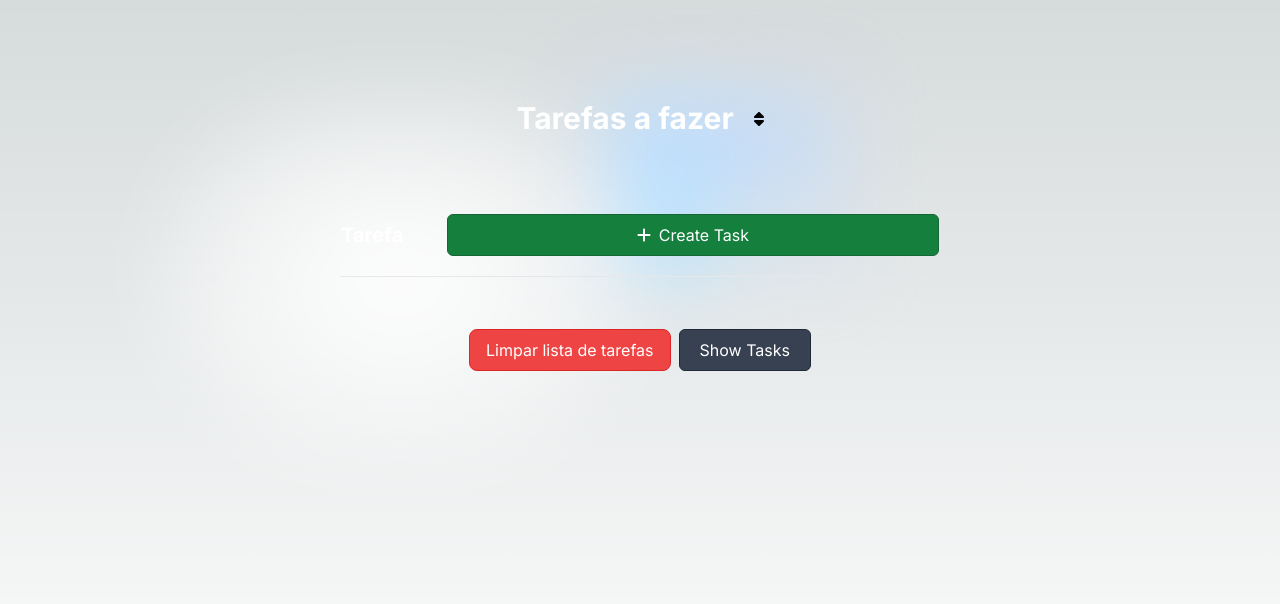
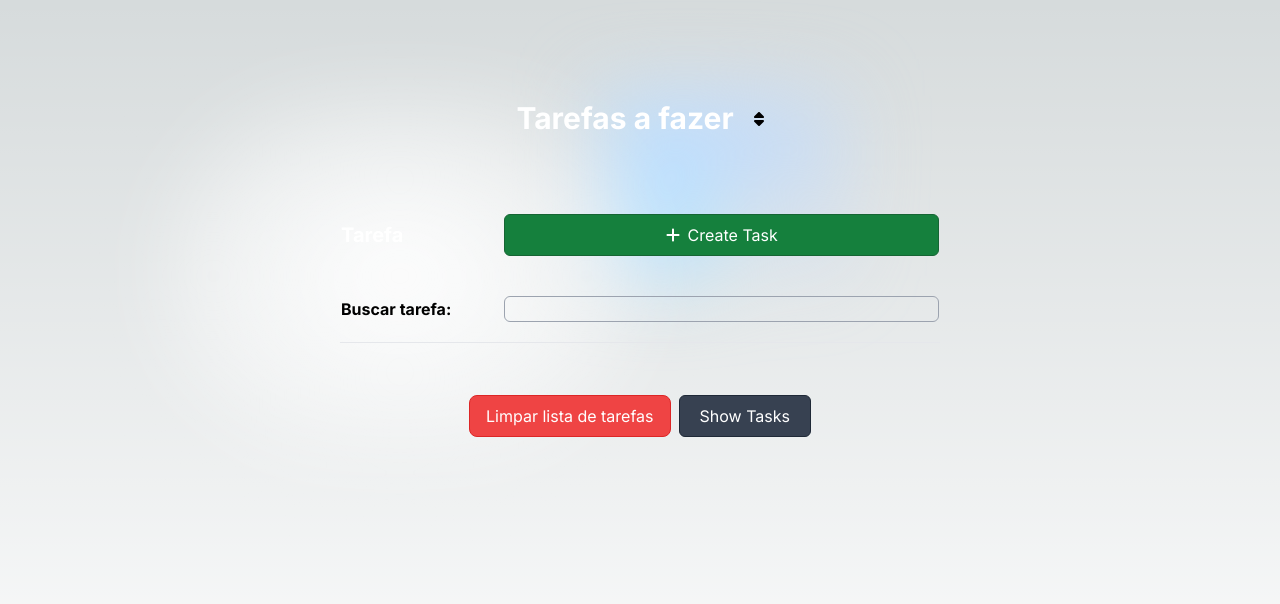
Before and after one commit to NisanEduardo/tasksManager-nextJS, a Next.js app: page /list in a window 1280 px wide. Shown: the top 604 px of the page. Built offline with nearby package versions, Linux system fonts and the light colour scheme.

Commit message:
corrigindo paginação e ordenação das tasks por página, otimização código e componentização do código

```diff
--- a/app/Molecules/CreateTaskForm.tsx
+++ b/app/Molecules/CreateTaskForm.tsx
@@ -1,15 +1,12 @@
 import { useTasks } from "../custom-hooks/useTasks";
 import { ActionButtom } from "../Atoms/ActionButton/ActionButtom";
 import { useTaskStore } from "../store/tasksStore";
+import { useForm } from "../custom-hooks/useForm";
 
 export const CreateTaskForm = () => {
   const { createTask } = useTasks();
+  const { handleTaskInput } = useForm();
   const { taskName, setShowModal, setTaskName } = useTaskStore();
-
-  function handleTaskInput(event: React.FormEvent<HTMLInputElement>) {
-    let inputValue = event.currentTarget.value;
-    setTaskName(inputValue);
-  }
 
   function handleSubmit(event: React.FormEvent<HTMLFormElement>) {
     event.preventDefault();
--- a/app/Molecules/Pagination.tsx
+++ b/app/Molecules/Pagination.tsx
@@ -6,27 +6,26 @@ import {
   faAngleRight,
 } from "@fortawesome/free-solid-svg-icons";
 
-interface PaginationProps {
-  totalItems: number;
-  itemsPerPage: number;
-  currPage: number;
-  changePage: (number: number) => void;
-}
+import { useTaskStore } from "../store/tasksStore";
+import { ITEMS_PER_PAGE } from "../custom-hooks/useListTasks";
+import { useEffect } from "react";
 
 const paginationRange = (pageNumbers: number) => {
   const length = pageNumbers;
   return Array.from({ length }, (_, index) => index + 1);
 };
 
-export const Pagination = ({
-  totalItems,
-  itemsPerPage,
-  currPage,
-  changePage,
-}: PaginationProps) => {
-  const pagesQty = Math.ceil(totalItems / itemsPerPage);
+export const Pagination = () => {
+  const { tasksStoraged, setCurrPage } = useTaskStore();
+
+  const pagesQty = Math.ceil(tasksStoraged.length / ITEMS_PER_PAGE);
+
+  const handleChangePage = (page: number) => {
+    setCurrPage(page);
+  };
 
   return (
+    <div>
       <ul className="[&>li]:inline-block [&>li]:m-1">
         <li>
           <FontAwesomeIcon icon={faAnglesLeft} />
@@ -36,8 +35,8 @@ export const Pagination = ({
         </li>
 
         {paginationRange(pagesQty).map((number) => (
-        <li>
-          <button type="button" onClick={() => changePage(number)}>
+          <li key={number}>
+            <button type="button" onClick={() => handleChangePage(number)}>
               {number}
             </button>
           </li>
@@ -50,5 +49,6 @@ export const Pagination = ({
           <FontAwesomeIcon icon={faAnglesRight} />
         </li>
       </ul>
+    </div>
   );
 };
--- a/app/components/list-tasks/ListTasks.tsx
+++ b/app/components/list-tasks/ListTasks.tsx
@@ -1,122 +1,56 @@
 "use client";
 
-import { FontAwesomeIcon } from "@fortawesome/react-fontawesome";
-import { faPlus, faSort } from "@fortawesome/free-solid-svg-icons";
-import { TasksHeading } from "@/app/Molecules/TasksHeading";
+import { useEffect } from "react";
 
-import { TaskProps } from "../../store/tasksStore";
 import { TasksFooter } from "@/app/Molecules/TasksFooter";
-import { TasksItem } from "../task-item/TaskItem";
-import { useCallback, useEffect, useState } from "react";
+import { DialogCompletedTaskModal } from "@/app/Molecules/DialogCompletedTaskModal";
+import { Pagination } from "@/app/Molecules/Pagination";
+import { TasksTable } from "./TasksTable";
 
 import { useTaskStore } from "../../store/tasksStore";
-
-import { useLocalStorage } from "../../custom-hooks/useLocalStorage";
-import { DialogCompletedTaskModal } from "@/app/Molecules/DialogCompletedTaskModal";
-import { Pagination } from "@/app/Molecules/Pagination";
+import { ListTasksHeader } from "./ListTasksHeader";
 
 export const ListTasks = () => {
-  const ITEMS_PER_PAGE = 10;
-
-  const { task, tasksStoraged, showModal, setTasksStoraged, setShowModal } =
-    useTaskStore();
-  const [currPage, setCurrPage] = useState(1);
-
-  const { hasLocalStorageTasks } = useLocalStorage();
+  const {
+    task,
+    taskName,
+    tasksStoraged,
+    showModal,
+    currTasks,
+    currPage,
+    setShowModal,
+    setCurrTasks,
+    setCurrPage,
+  } = useTaskStore();
 
   useEffect(() => {
-    if (!hasLocalStorageTasks) return;
-
-    setTasksStoraged(hasLocalStorageTasks());
-  }, []);
-
-  useEffect(() => {}, [tasksStoraged]);
-
-  // const tasksToShowInterval = {
-  //   start: (currPage - 1) * ITEMS_PER_PAGE,
-  //   ITEMS_PER_PAGE,
-  // };
-
-  // const tasksPerPageList = hasLocalStorageTasks().splice(
-  //   tasksToShowInterval.start,
-  //   tasksToShowInterval.ITEMS_PER_PAGE
-  // );
+    localStorage.setItem("tasksDB", JSON.stringify(tasksStoraged));
+    setShowModal(false);
+  }, [tasksStoraged]);
 
   // useEffect(() => {
-  //   localStorage.setItem("tasksDB", JSON.stringify(tasksStoraged));
-  //   setShowModal(false);
-  // }, [tasksStoraged]);
+  //   const searchResult = () => {
+  //     if (taskName !== "") {
+  //       return tasksStoraged.filter(
+  //         (task: TaskProps) => task.name.toLowerCase().indexOf(taskName) >= 0
+  //       );
+  //     }
+  //   };
 
-  // function handleChangePage(page: number) {
-  //   setCurrPage(page);
-  // }
-
-  const handleSortTasks = useCallback(() => {
-    const sortedTasksStoraged = tasksStoraged.sort(
-      (a: TaskProps, b: TaskProps) => {
-        if (a.name < b.name) {
-          return -1;
-        } else if (a.name > b.name) {
-          return -1;
-        }
-      }
-    );
-
-    setTasksStoraged(sortedTasksStoraged);
-  }, [tasksStoraged]);
+  //   setCurrTasks(searchResult());
+  // }, [taskName]);
 
   return (
     <div className="relative">
-      <button
-        type="button"
-        className="text-center w-full hover:opacity-70 transition flex gap-5 items-center justify-center"
-        onClick={() => {
-          handleSortTasks();
-        }}
-      >
-        <TasksHeading text="Tarefas a fazer" />
-        <FontAwesomeIcon
-          icon={faSort}
-          className="flex justify-center items-center"
-        />
-      </button>
+      <ListTasksHeader />
 
       {task && showModal ? <DialogCompletedTaskModal currTask={task} /> : null}
 
       <div className="py-8">
-        <table className="w-full min-w-[600px] mt-10 rounded-lg">
-          <thead className="border-gray-200 border-b">
-            <tr className="">
-              <th className="text-white text-xl text-left pb-5">Tarefa</th>
-              <th className="min-w-[300px] pb-5">
-                <a
-                  href="/create"
-                  className="flex justify-center items-center gap-2 text-white font-normal py-2 px-5 rounded-md border border-green-800 bg-green-700 hover:bg-green-600 transition-all"
-                >
-                  <FontAwesomeIcon icon={faPlus} />
-                  Create Task
-                </a>
-              </th>
-            </tr>
-          </thead>
-          <tbody className="">
-            {tasksStoraged &&
-              tasksStoraged.map((task: TaskProps, index: number) => (
-                <TasksItem key={`${task.name}-${index}`} task={task} />
-              ))}
-          </tbody>
-        </table>
+        <TasksTable />
       </div>
-      {/*
-      {!hasLocalStorageTasks ? null : (
-        // <Pagination
-        //   totalItems={tasksStoraged.length}
-        //   itemsPerPage={ITEMS_PER_PAGE}
-        //   currPage={currPage}
-        //   // changePage={handleChangePage}
-        // />
-      )} */}
 
+      {!tasksStoraged ? null : <Pagination />}
       <TasksFooter />
     </div>
   );
--- /dev/null
+++ b/app/components/list-tasks/ListTasksHeader.tsx
@@ -0,0 +1,38 @@
+"use client";
+
+import { TasksHeading } from "@/app/Molecules/TasksHeading";
+
+import { faSort } from "@fortawesome/free-solid-svg-icons";
+import { FontAwesomeIcon } from "@fortawesome/react-fontawesome";
+
+import { useTaskStore } from "../../store/tasksStore";
+
+export const ListTasksHeader = () => {
+  const { currTasks, setCurrTasks } = useTaskStore();
+
+  const handleSortTasks = () => {
+    const sortedTasksStoraged = currTasks.sort((a, b) => {
+      if (a.name < b.name) {
+        return -1;
+      } else if (a.name > b.name) {
+        return -1;
+      }
+    });
+
+    setCurrTasks(sortedTasksStoraged);
+  };
+
+  return (
+    <button
+      type="button"
+      className="text-center w-full hover:opacity-70 transition flex gap-5 items-center justify-center"
+      onClick={handleSortTasks}
+    >
+      <TasksHeading text="Tarefas a fazer" />
+      <FontAwesomeIcon
+        icon={faSort}
+        className="flex justify-center items-center"
+      />
+    </button>
+  );
+};
--- /dev/null
+++ b/app/components/list-tasks/TasksTable.tsx
@@ -0,0 +1,49 @@
+import { faPlus } from "@fortawesome/free-solid-svg-icons";
+import { FontAwesomeIcon } from "@fortawesome/react-fontawesome";
+
+import { TasksTableBody } from "./TasksTableBody";
+
+import { useTaskStore } from "../../store/tasksStore";
+import { useForm } from "../../custom-hooks/useForm";
+
+export const TasksTable = () => {
+  const { taskName } = useTaskStore();
+  const { handleTaskInput } = useForm();
+
+  return (
+    <table className="w-full min-w-[600px] mt-10 rounded-lg">
+      <thead className="border-gray-200 border-b">
+        <tr className="">
+          <th className="text-white text-xl text-left pb-5">Tarefa</th>
+          <th className="min-w-[300px] pb-5">
+            <a
+              href="/create"
+              className="flex justify-center items-center gap-2 text-white font-normal py-2 px-5 rounded-md border border-green-800 bg-green-700 hover:bg-green-600 transition-all"
+            >
+              <FontAwesomeIcon icon={faPlus} />
+              Create Task
+            </a>
+          </th>
+        </tr>
+        <tr>
+          <th className="py-5 text-left">
+            <h2>Buscar tarefa:</h2>
+          </th>
+          <th className="py-5">
+            <form action="">
+              <input
+                type="text"
+                name="taskSearch"
+                id="taskSearch"
+                value={taskName}
+                onChange={handleTaskInput}
+                className="border border-gray-400 bg-transparent placeholder:text-gray-300 rounded-md w-full px-2"
+              />
+            </form>
+          </th>
+        </tr>
+      </thead>
+      <TasksTableBody />
+    </table>
+  );
+};
--- /dev/null
+++ b/app/components/list-tasks/TasksTableBody.tsx
@@ -0,0 +1,23 @@
+import { useEffect } from "react";
+import { TaskProps, useTaskStore } from "../../store/tasksStore";
+import { TasksItem } from "../task-item";
+import { useListTasks } from "@/app/custom-hooks/useListTasks";
+
+export const TasksTableBody = () => {
+  const { currTasks, currPage, setCurrTasks } = useTaskStore();
+
+  const { tasksPerPageList } = useListTasks({ currPage });
+
+  useEffect(() => {
+    setCurrTasks(tasksPerPageList());
+  }, [currPage]);
+
+  return (
+    <tbody className="">
+      {currTasks &&
+        currTasks.map((task: TaskProps, index: number) => (
+          <TasksItem key={`${task.name}-${index}`} task={task} />
+        ))}
+    </tbody>
+  );
+};
--- /dev/null
+++ b/app/custom-hooks/useForm.ts
@@ -0,0 +1,17 @@
+
+import { useTaskStore } from '../store/tasksStore'
+
+
+export const useForm = () => {
+  const { setTaskName } = useTaskStore()
+
+  function handleTaskInput(event: React.FormEvent<HTMLInputElement>) {
+    let inputValue = event.currentTarget.value;
+    setTaskName(inputValue);
+  }
+
+
+  return {
+    handleTaskInput
+  }
+}
--- /dev/null
+++ b/app/custom-hooks/useListTasks.ts
@@ -0,0 +1,36 @@
+import { useLocalStorage } from "./useLocalStorage";
+
+export const ITEMS_PER_PAGE = 2;
+
+type UseListTasksProps = {
+  currPage: number
+}
+
+export const useListTasks = ({
+  currPage
+}: UseListTasksProps) => {
+  const { hasLocalStorageTasks } = useLocalStorage()
+
+  const tasksToShowInterval = {
+    start: (currPage - 1) * ITEMS_PER_PAGE,
+    ITEMS_PER_PAGE,
+  };
+
+
+
+  const tasksPerPageList = () => {
+    if (!hasLocalStorageTasks()) return
+
+    return hasLocalStorageTasks().splice(
+      tasksToShowInterval.start,
+      tasksToShowInterval.ITEMS_PER_PAGE
+    );
+  }
+
+
+
+  return {
+    tasksToShowInterval,
+    tasksPerPageList
+  }
+}
--- /dev/null
+++ b/app/custom-hooks/usePagination.ts
@@ -0,0 +1,13 @@
+import { useState } from 'react'
+
+export const usePagination = () => {
+  const [currPage, setCurrPage] = useState(1);
+
+  function handleChangePage(page: number) {
+    return setCurrPage(page);
+  }
+
+  return {
+    handleChangePage
+  }
+}
--- a/app/store/tasksStore.ts
+++ b/app/store/tasksStore.ts
@@ -1,6 +1,7 @@
 import { create } from "zustand";
 
 import { useLocalStorage } from '../custom-hooks/useLocalStorage'
+import { useListTasks } from '../custom-hooks/useListTasks'
 
 export type TaskProps = {
   id: Date;
@@ -13,7 +14,9 @@ type States = {
   taskName: string;
   task: TaskProps | null;
   tasksStoraged: TaskProps[] | never[] | any;
+  currTasks: TaskProps[] | never[] | any;
   isDeleteTask: boolean
+  currPage: number
 };
 
 type Actions = {
@@ -21,11 +24,16 @@ type Actions = {
   setTaskName: (name: string) => void;
   setTask: (task: TaskProps) => void;
   setTasksStoraged: (tasks: Array<TaskProps>) => void;
+  setCurrTasks: (tasks: Array<TaskProps>) => void;
   setClearTasks: () => void;
   setIsDeleteTask: (state: boolean) => void
+  setCurrPage: (state: number) => void
 };
 
+const currPage = 1
+
 const { hasLocalStorageTasks } = useLocalStorage()
+const { tasksPerPageList } = useListTasks({ currPage })
 
 export const useTaskStore = create<States & Actions>((set) => ({
   showModal: false,
@@ -42,6 +50,8 @@ export const useTaskStore = create<States & Actions>((set) => ({
     })),
   tasksStoraged: hasLocalStorageTasks(),
   setTasksStoraged: (tasks: TaskProps[]) => set(() => ({ tasksStoraged: tasks })),
+  currTasks: tasksPerPageList(),
+  setCurrTasks: (tasks: TaskProps[]) => set(() => ({ currTasks: tasks })),
   setClearTasks: () =>
     set(() => ({
       tasksStoraged: [],
@@ -49,5 +59,9 @@ export const useTaskStore = create<States & Actions>((set) => ({
   isDeleteTask: false,
   setIsDeleteTask: (state: boolean) => (set(() => ({
     isDeleteTask: state
+  }))),
+  currPage: 1,
+  setCurrPage: (state: number) => (set(() => ({
+    currPage: state
   })))
 }));
```
Lines whose indentation alone changed are shown as unchanged.
